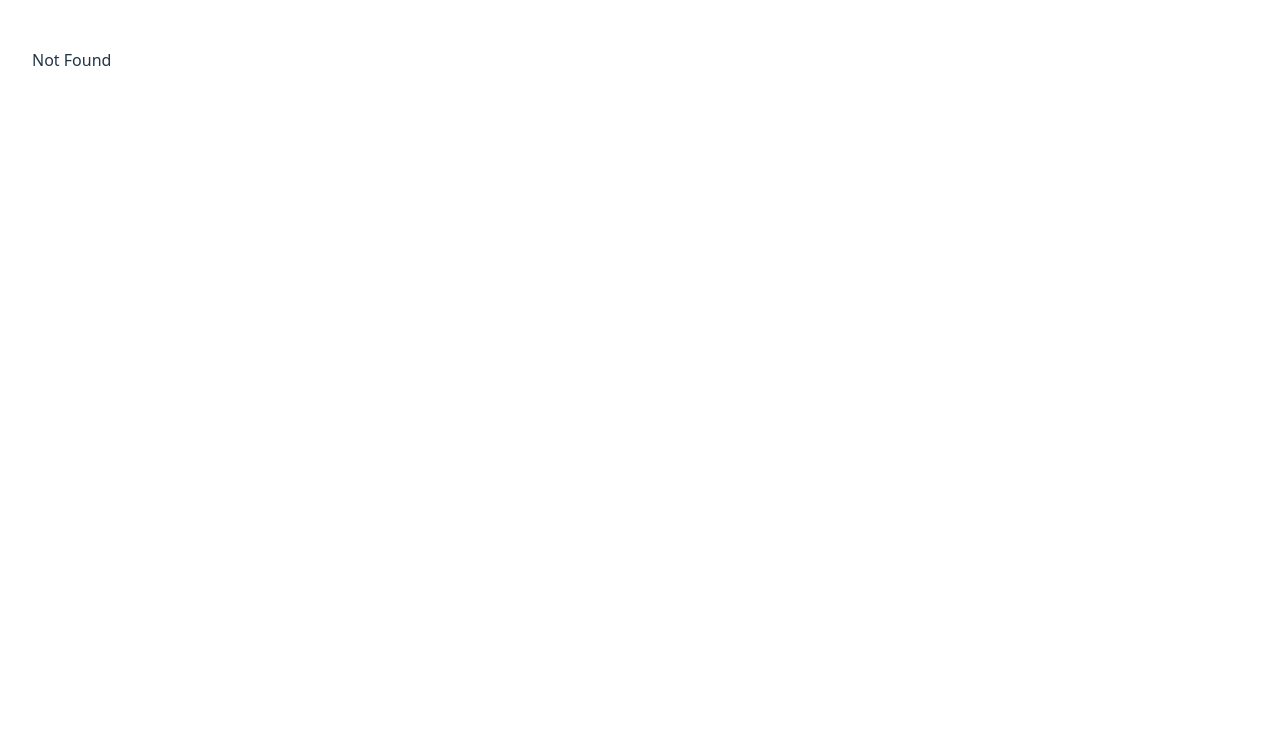
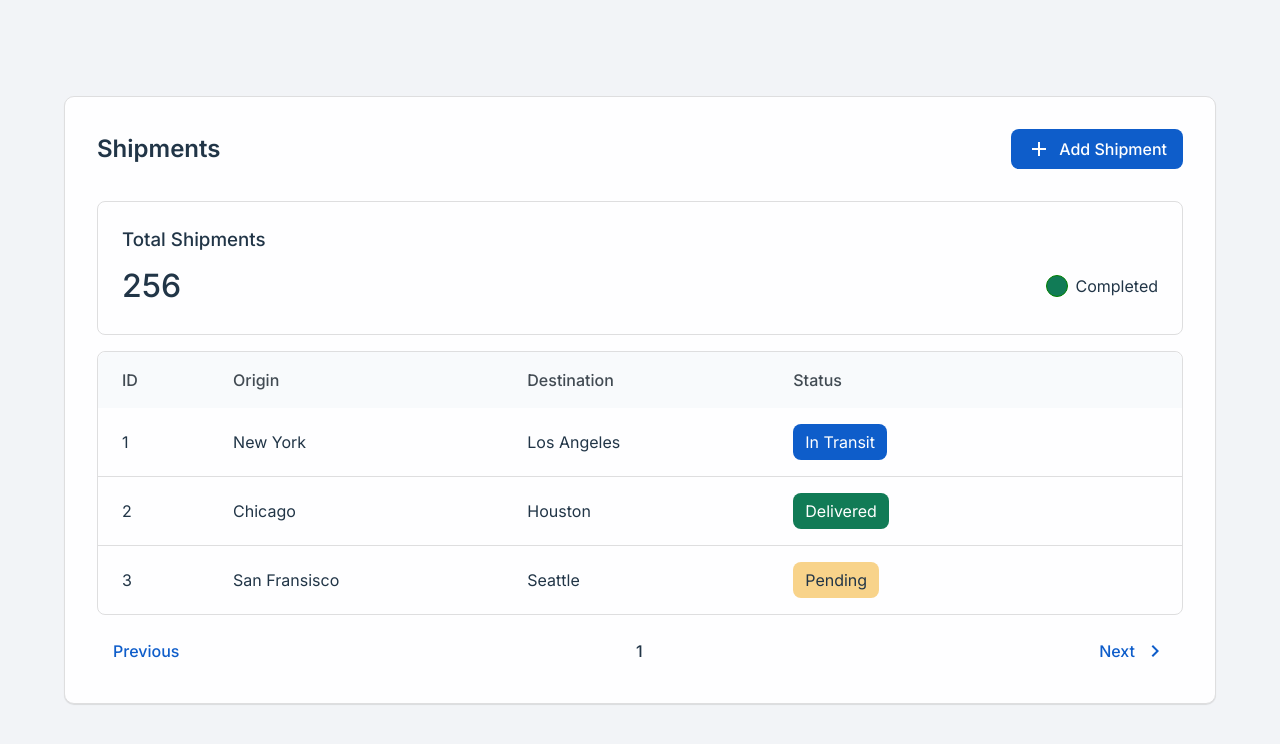
Before and after one commit to rmudabon/road-central-test, a React (Vite) app: page /task-5 in a window 1280 px wide. Shown: the top 744 px of the page. Built offline with nearby package versions, Linux system fonts and the light colour scheme.

Commit message:
feat: task 5 design mockupn

```diff
--- a/index.html
+++ b/index.html
@@ -4,6 +4,12 @@
     <meta charset="UTF-8" />
     <link rel="icon" type="image/svg+xml" href="/vite.svg" />
     <meta name="viewport" content="width=device-width, initial-scale=1.0" />
+    <link rel="preconnect" href="https://fonts.googleapis.com" />
+    <link rel="preconnect" href="https://fonts.gstatic.com" crossorigin />
+    <link
+      href="https://fonts.googleapis.com/css2?family=Inter:ital,opsz,wght@0,14..32,100..900;1,14..32,100..900&display=swap"
+      rel="stylesheet"
+    />
     <title>Road Central Test</title>
   </head>
   <body>
--- a/src/App.css
+++ b/src/App.css
@@ -3,12 +3,19 @@ body {
   height: 100%;
 }
 
-#root {
+#task-root {
   max-width: 1280px;
   margin: 0 auto;
   padding: 2rem;
 }
 
+#root {
+  height: 100%;
+  --primary-mockup-color: #0e5dca;
+  --secondary-mockup-color: #117b56;
+  --info-mockup-color: #f8d38a;
+}
+
 .data-table-container {
   padding: 2em;
 }
--- /dev/null
+++ b/src/components/shipment-mockup/index.css
@@ -0,0 +1,191 @@
+.container {
+  background-color: #f2f4f7;
+  display: flex;
+  flex-direction: column;
+  align-items: center;
+  justify-content: center;
+  height: 100%;
+  font-family: "Inter", sans-serif;
+}
+
+.container h1,
+.container h2,
+.container h3,
+.container h4,
+.container h5,
+.container h6,
+.container p {
+  font-family: "Inter", sans-serif;
+  margin: 0;
+}
+
+.shipment-card {
+  max-width: 1280px;
+  width: 90%;
+  background-color: #fefeff;
+  padding: 2em;
+  margin: 0 auto;
+  box-sizing: border-box;
+  border-radius: 10px;
+  border: 1px solid #dededf;
+  box-shadow: 0 1px 1px rgba(0, 0, 0, 0.1);
+}
+
+.shipment-card-header {
+  display: flex;
+  justify-content: space-between;
+  align-items: center;
+  margin-bottom: 2em;
+}
+
+@media screen and (max-width: 768px) {
+  .shipment-card-header {
+    flex-direction: column;
+    gap: 1em;
+  }
+}
+
+.total-shipment-container {
+  display: flex;
+  flex-direction: column;
+  gap: 0.5em;
+  padding: 1.5em;
+  border-radius: 8px;
+  border: 1px solid #dededf;
+  margin-bottom: 1em;
+}
+
+.shipment-table-container {
+  border-radius: 8px;
+  border: 1px solid #dededf;
+  overflow: auto;
+}
+
+.shipment-table {
+  table-layout: auto;
+  width: 100%;
+  text-align: left;
+  border-spacing: 0;
+}
+
+.shipment-table-header {
+  background-color: #f8fafc;
+}
+
+.shipment-table th,
+.shipment-table td {
+  padding: 1em;
+}
+
+.shipment-table th {
+  color: #424b53;
+  font-weight: 500;
+}
+
+.shipment-table thead th:first-child {
+  border-top-left-radius: 8px;
+}
+
+.shipment-table thead th:last-child {
+  border-top-right-radius: 8px;
+  min-width: 150px;
+}
+
+.shipment-table th:first-child,
+.shipment-table td:first-child {
+  padding-left: 1.5em;
+}
+
+.shipment-table th:last-child,
+.shipment-table td:last-child {
+  padding-right: 1.5em;
+}
+
+.shipment-table tbody tr:last-child td:first-child {
+  border-bottom-left-radius: 8px;
+}
+
+.shipment-table tbody tr:last-child td:last-child {
+  border-bottom-right-radius: 8px;
+}
+
+.shipment-table thead tr {
+  border-bottom: 1px solid #dededf;
+}
+
+.shipment-table tbody tr:not(:last-child) td {
+  border-bottom: 1px solid #dededf;
+}
+
+.pagination-controls {
+  display: flex;
+  justify-content: space-between;
+  align-items: center;
+  margin-top: 1em;
+}
+
+.badge {
+  padding: 6px 12px;
+  border-radius: 8px;
+  width: fit-content;
+}
+.in-transit {
+  background-color: var(--primary-mockup-color);
+  color: white;
+}
+
+.delivered {
+  background-color: var(--secondary-mockup-color);
+  color: white;
+}
+
+.pending {
+  background-color: var(--info-mockup-color);
+}
+
+.primary-button {
+  background-color: var(--primary-mockup-color);
+  color: #fff;
+  border: none;
+  padding: 0.5em 1em;
+  border-radius: 0.5em;
+  cursor: pointer;
+  display: flex;
+  flex-direction: row;
+  align-items: center;
+  justify-content: space-between;
+  gap: 0.5em;
+  transition: all 0.1s ease-in;
+}
+
+.primary-plain-button {
+  background-color: transparent;
+  color: var(--primary-mockup-color);
+  border: none;
+  padding: 0.5em 1em;
+  border-radius: 0.5em;
+  cursor: pointer;
+  display: flex;
+  flex-direction: row;
+  align-items: center;
+  justify-content: space-between;
+  gap: 0.5em;
+  transition: all 0.1s ease-in;
+}
+
+.primary-plain-button:hover {
+  background-color: #ccdef9;
+}
+
+.primary-button:hover {
+  background-color: var(--primary-mockup-color);
+  opacity: 0.8;
+}
+
+.completed-circle {
+  width: 20px;
+  height: 20px;
+  border-radius: 50%;
+  background-color: var(--secondary-mockup-color);
+  border: 1px solid green;
+}
--- /dev/null
+++ b/src/components/shipment-mockup/index.tsx
@@ -0,0 +1,114 @@
+import { Add, ChevronRight } from "@mui/icons-material";
+import "./index.css";
+
+const dummyData = [
+  {
+    id: 1,
+    origin: "New York",
+    destination: "Los Angeles",
+    status: "In Transit",
+  },
+  {
+    id: 2,
+    origin: "Chicago",
+    destination: "Houston",
+    status: "Delivered",
+  },
+  {
+    id: 3,
+    origin: "San Fransisco",
+    destination: "Seattle",
+    status: "Pending",
+  },
+];
+
+function StatusBadge({ status }: { status: string }) {
+  if (status === "In Transit") {
+    return <div className="in-transit badge">{status}</div>;
+  }
+  if (status === "Delivered") {
+    return <div className="delivered badge">{status}</div>;
+  }
+  return <div className="pending badge">{status}</div>;
+}
+
+function ShipmentTable() {
+  return (
+    <>
+      <article className="shipment-table-container">
+        <table className="shipment-table">
+          <thead className="shipment-table-header">
+            <tr>
+              <th>ID</th>
+              <th>Origin</th>
+              <th>Destination</th>
+              <th>Status</th>
+            </tr>
+          </thead>
+          <tbody>
+            {dummyData.map((shipment) => (
+              <tr key={shipment.id}>
+                <td>{shipment.id}</td>
+                <td>{shipment.origin}</td>
+                <td>{shipment.destination}</td>
+                <td>
+                  <StatusBadge status={shipment.status} />
+                </td>
+              </tr>
+            ))}
+          </tbody>
+        </table>
+      </article>
+      <div className="pagination-controls">
+        <button type="button" className="primary-plain-button">
+          Previous
+        </button>
+        <h4 style={{ fontWeight: 500 }}>1</h4>
+        <button type="button" className="primary-plain-button">
+          Next
+          <ChevronRight />
+        </button>
+      </div>
+    </>
+  );
+}
+
+function TotalShipments() {
+  return (
+    <article className="total-shipment-container">
+      <h3 style={{ fontWeight: 500 }}>Total Shipments</h3>
+      <div
+        style={{
+          display: "flex",
+          alignItems: "center",
+          gap: "0.5rem",
+          justifyContent: "space-between",
+        }}
+      >
+        <h2 style={{ fontWeight: 500, fontSize: "2rem" }}>256</h2>
+        <div style={{ display: "flex", alignItems: "center", gap: "0.5rem" }}>
+          <div className="completed-circle" />
+          <p>Completed</p>
+        </div>
+      </div>
+    </article>
+  );
+}
+
+export function ShipmentMockup() {
+  return (
+    <div className="container">
+      <section className="shipment-card">
+        <div className="shipment-card-header">
+          <h2 style={{ fontWeight: 600 }}>Shipments</h2>
+          <button className="primary-button" type="button" role="button">
+            <Add />
+            Add Shipment
+          </button>
+        </div>
+        <TotalShipments />
+        <ShipmentTable />
+      </section>
+    </div>
+  );
+}
--- a/src/routeTree.gen.ts
+++ b/src/routeTree.gen.ts
@@ -9,11 +9,17 @@
 // Additionally, you should also exclude this file from your linter and/or formatter to prevent it from being checked or modified.
 
 import { Route as rootRouteImport } from './routes/__root'
+import { Route as Task5RouteImport } from './routes/task-5'
 import { Route as Task4RouteImport } from './routes/task-4'
 import { Route as Task3RouteImport } from './routes/task-3'
 import { Route as Task2RouteImport } from './routes/task-2'
 import { Route as Task1RouteImport } from './routes/task-1'
 
+const Task5Route = Task5RouteImport.update({
+  id: '/task-5',
+  path: '/task-5',
+  getParentRoute: () => rootRouteImport,
+} as any)
 const Task4Route = Task4RouteImport.update({
   id: '/task-4',
   path: '/task-4',
@@ -40,12 +46,14 @@ export interface FileRoutesByFullPath {
   '/task-2': typeof Task2Route
   '/task-3': typeof Task3Route
   '/task-4': typeof Task4Route
+  '/task-5': typeof Task5Route
 }
 export interface FileRoutesByTo {
   '/task-1': typeof Task1Route
   '/task-2': typeof Task2Route
   '/task-3': typeof Task3Route
   '/task-4': typeof Task4Route
+  '/task-5': typeof Task5Route
 }
 export interface FileRoutesById {
   __root__: typeof rootRouteImport
@@ -53,13 +61,14 @@ export interface FileRoutesById {
   '/task-2': typeof Task2Route
   '/task-3': typeof Task3Route
   '/task-4': typeof Task4Route
+  '/task-5': typeof Task5Route
 }
 export interface FileRouteTypes {
   fileRoutesByFullPath: FileRoutesByFullPath
-  fullPaths: '/task-1' | '/task-2' | '/task-3' | '/task-4'
+  fullPaths: '/task-1' | '/task-2' | '/task-3' | '/task-4' | '/task-5'
   fileRoutesByTo: FileRoutesByTo
-  to: '/task-1' | '/task-2' | '/task-3' | '/task-4'
-  id: '__root__' | '/task-1' | '/task-2' | '/task-3' | '/task-4'
+  to: '/task-1' | '/task-2' | '/task-3' | '/task-4' | '/task-5'
+  id: '__root__' | '/task-1' | '/task-2' | '/task-3' | '/task-4' | '/task-5'
   fileRoutesById: FileRoutesById
 }
 export interface RootRouteChildren {
@@ -67,10 +76,18 @@ export interface RootRouteChildren {
   Task2Route: typeof Task2Route
   Task3Route: typeof Task3Route
   Task4Route: typeof Task4Route
+  Task5Route: typeof Task5Route
 }
 
 declare module '@tanstack/react-router' {
   interface FileRoutesByPath {
+    '/task-5': {
+      id: '/task-5'
+      path: '/task-5'
+      fullPath: '/task-5'
+      preLoaderRoute: typeof Task5RouteImport
+      parentRoute: typeof rootRouteImport
+    }
     '/task-4': {
       id: '/task-4'
       path: '/task-4'
@@ -107,6 +124,7 @@ const rootRouteChildren: RootRouteChildren = {
   Task2Route: Task2Route,
   Task3Route: Task3Route,
   Task4Route: Task4Route,
+  Task5Route: Task5Route,
 }
 export const routeTree = rootRouteImport
   ._addFileChildren(rootRouteChildren)
--- a/src/routes/task-1.tsx
+++ b/src/routes/task-1.tsx
@@ -86,8 +86,10 @@ function SampleDataTable() {
 
 function Task1() {
   return (
-    <Container>
-      <SampleDataTable />
-    </Container>
+    <div id="task-root">
+      <Container>
+        <SampleDataTable />
+      </Container>
+    </div>
   );
 }
--- a/src/routes/task-2.tsx
+++ b/src/routes/task-2.tsx
@@ -10,8 +10,10 @@ export const Route = createFileRoute("/task-2")({
 function RouteComponent() {
   const query = useProducts();
   return (
-    <QueryResolver query={query}>
-      {(data) => <DataTable data={data} />}
-    </QueryResolver>
+    <div id="task-root">
+      <QueryResolver query={query}>
+        {(data) => <DataTable data={data} />}
+      </QueryResolver>
+    </div>
   );
 }
--- a/src/routes/task-3.tsx
+++ b/src/routes/task-3.tsx
@@ -46,10 +46,12 @@ function TableThree() {
 
 function RouteComponent() {
   return (
-    <Box sx={{ display: "flex", gap: 4, flexDirection: "column" }}>
-      <TableOne />
-      <TableTwo />
-      <TableThree />
-    </Box>
+    <div id="task-root">
+      <Box sx={{ display: "flex", gap: 4, flexDirection: "column" }}>
+        <TableOne />
+        <TableTwo />
+        <TableThree />
+      </Box>
+    </div>
   );
 }
--- /dev/null
+++ b/src/routes/task-5.tsx
@@ -0,0 +1,10 @@
+import { createFileRoute } from "@tanstack/react-router";
+import { ShipmentMockup } from "../components/shipment-mockup";
+
+export const Route = createFileRoute("/task-5")({
+  component: RouteComponent,
+});
+
+function RouteComponent() {
+  return <ShipmentMockup />;
+}
```
